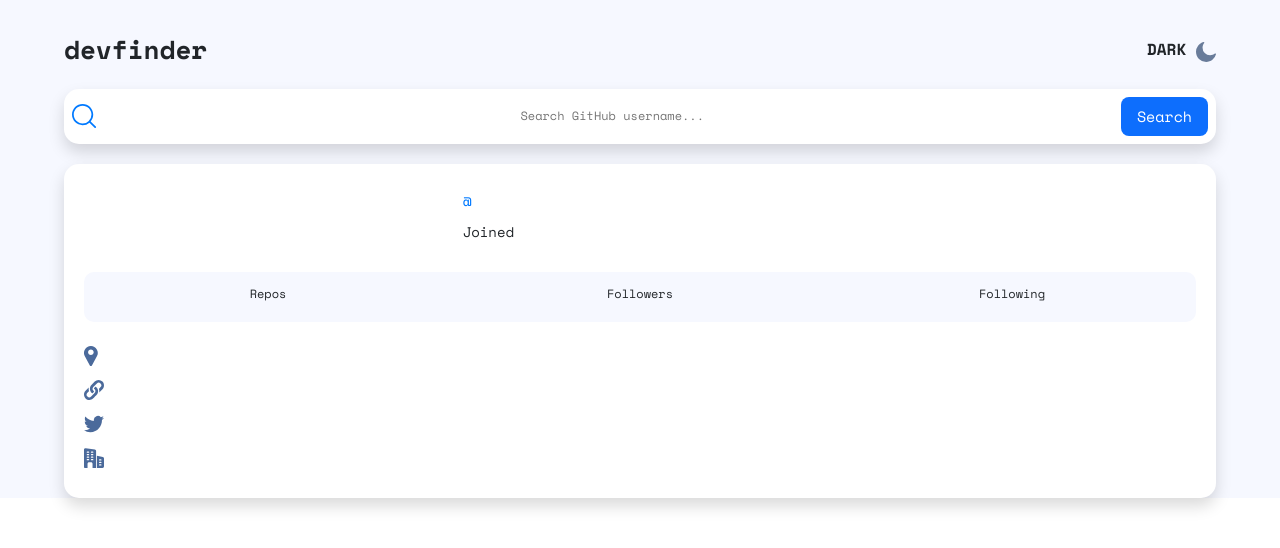
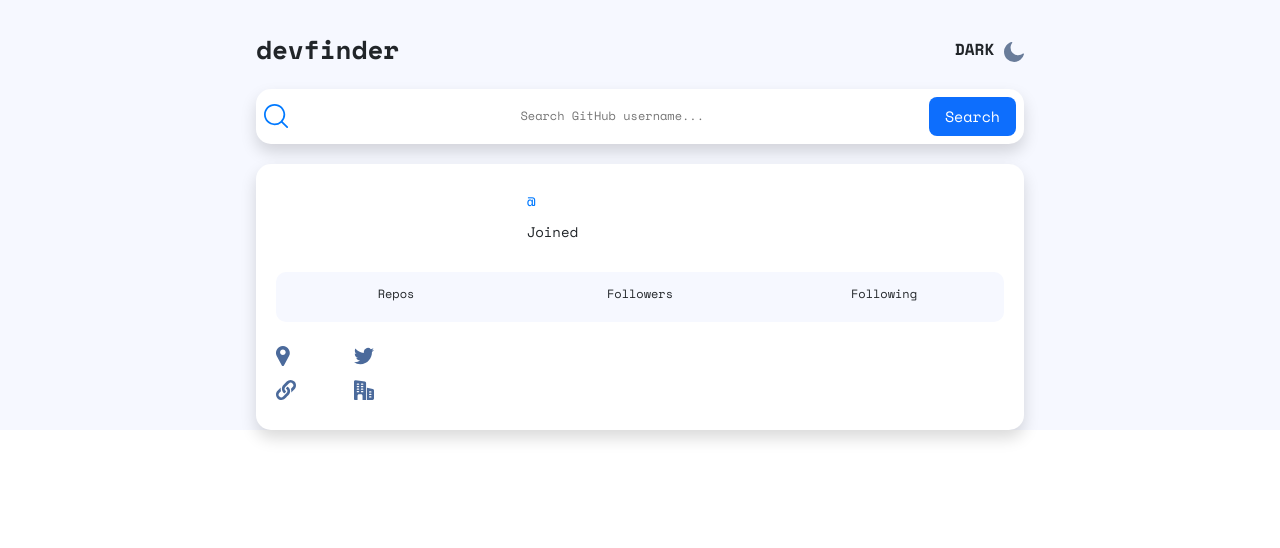
Before and after one commit to david3vc/github-user-search-app, a React (Vite) app: page / in a window 1280 px wide. Shown: the top 548 px of the page. Built offline with nearby package versions, Linux system fonts and the light colour scheme.

Commit message:
avance parcial con media queries

```diff
--- a/src/components/Principal.jsx
+++ b/src/components/Principal.jsx
@@ -65,7 +65,7 @@ const Principal = ({ data, tema }) => {
               </Col>
             </Row>
           </div>
-          <div className="principal-contenedor__info-personal">
+          <div className="principal-contenedor__info-personal d-flex">
             <Row>
               <Col xs={12} className="info-personal__item">
                 <img src={iconLocation} />&nbsp;
--- a/src/components/Title.jsx
+++ b/src/components/Title.jsx
@@ -1,12 +1,9 @@
-import { useState } from "react"
 import { TEMA_LIGHT, TEMA_DARK } from "../constants";
 import '../styles/title.css'
 import iconoSol from '../assets/icon-sun.svg'
 import iconoLuna from '../assets/icon-moon.svg'
 
 const Title = ({ tema, setTema }) => {
-//  const [tema, setTema] = useState(TEMA_LIGHT);
-
   const cambiarTema = () => {
     const temaElegido = tema === TEMA_LIGHT ? TEMA_DARK : TEMA_LIGHT;
     setTema(temaElegido);
--- a/src/styles/principal.css
+++ b/src/styles/principal.css
@@ -96,3 +96,16 @@
 .info-personal__data {
   font-size: 13px;
 }
+
+@media screen and (min-width: 576px){
+  .principal-contenedor-light, .principal-contenedor-dark {
+    margin: 0px 10%;
+  }
+}
+
+
+@media screen and (min-width: 768px){
+  .principal-contenedor-light, .principal-contenedor-dark {
+    margin: 0px 20%;
+  }
+}
--- a/src/styles/search.css
+++ b/src/styles/search.css
@@ -38,3 +38,16 @@
   color: #F54D4D;
   font-weight: bold;
 }
+
+@media screen and (min-width: 576px){
+  .search-contenedor-light, .search-contenedor-dark {
+    margin: 20px 15%;
+  }
+}
+
+
+@media screen and (min-width: 768px){
+  .search-contenedor-light, .search-contenedor-dark {
+    margin: 20px 20%;
+  }
+}
--- a/src/styles/title.css
+++ b/src/styles/title.css
@@ -16,3 +16,16 @@
 .title-contenedor-light {
   color: #FFF;
 }
+
+@media screen and (min-width: 576px){
+  .title-contenedor-light, .title-contenedor-dark {
+    margin: 0px 15%;
+  }
+}
+
+
+@media screen and (min-width: 768px){
+  .title-contenedor-light, .title-contenedor-dark {
+    margin: 0px 20%;
+  }
+}
```
